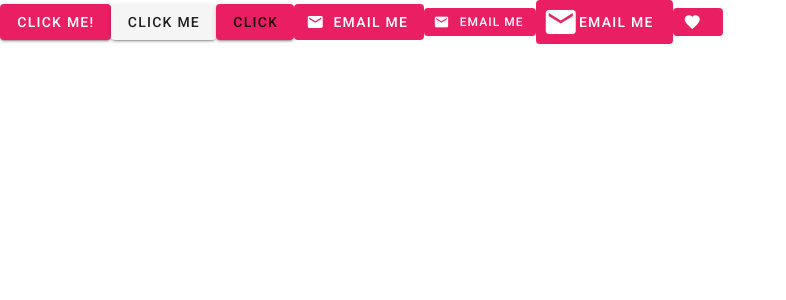
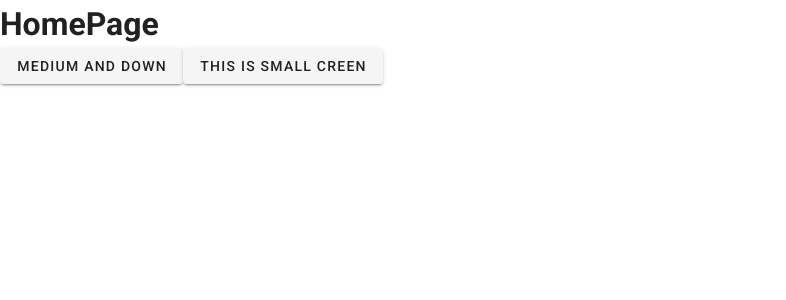
Before and after one commit to max003003003/vuetify-dashboard-tutorial, a Vue app: page / in a window 1280 px wide. Shown: the top 300 px of the page, without its empty margins (0-786 px from the left). Built offline with nearby package versions, Linux system fonts and the light colour scheme.

Commit message:
Break point vuetify

```diff
--- a/src/views/Home.vue
+++ b/src/views/Home.vue
@@ -1,28 +1,9 @@
 <template>
   <div class="home">
-    <v-btn class="pink white--text">Click me!</v-btn>
-    <v-btn >Click Me</v-btn>
-    <v-btn flat color="pink">Click</v-btn>
-
-    <v-btn depressed class="pink white--text">
-        <v-icon left>email</v-icon>
-        <span>email me</span>
-    </v-btn>
-
-    <v-btn depressed small class="pink white--text">
-        <v-icon left small >email</v-icon>
-        <span>email me</span>
-    </v-btn>
-
-     <v-btn depressed large class="pink white--text">
-        <v-icon left large>email</v-icon>
-        <span>email me</span>
-    </v-btn>
-
-   <v-btn depressed  small dark color="pink">
-        <v-icon left>favorite</v-icon>
-    </v-btn>
-
+  <h1>HomePage</h1>
+   <v-btn class="hidden-md-and-down">Medium and down</v-btn>
+   <v-btn class="hidden-md-and-up">Medium and up</v-btn>
+   <v-btn class="hidden-sm-only">This is Small creen</v-btn>
   </div>
 </template>
 
```
